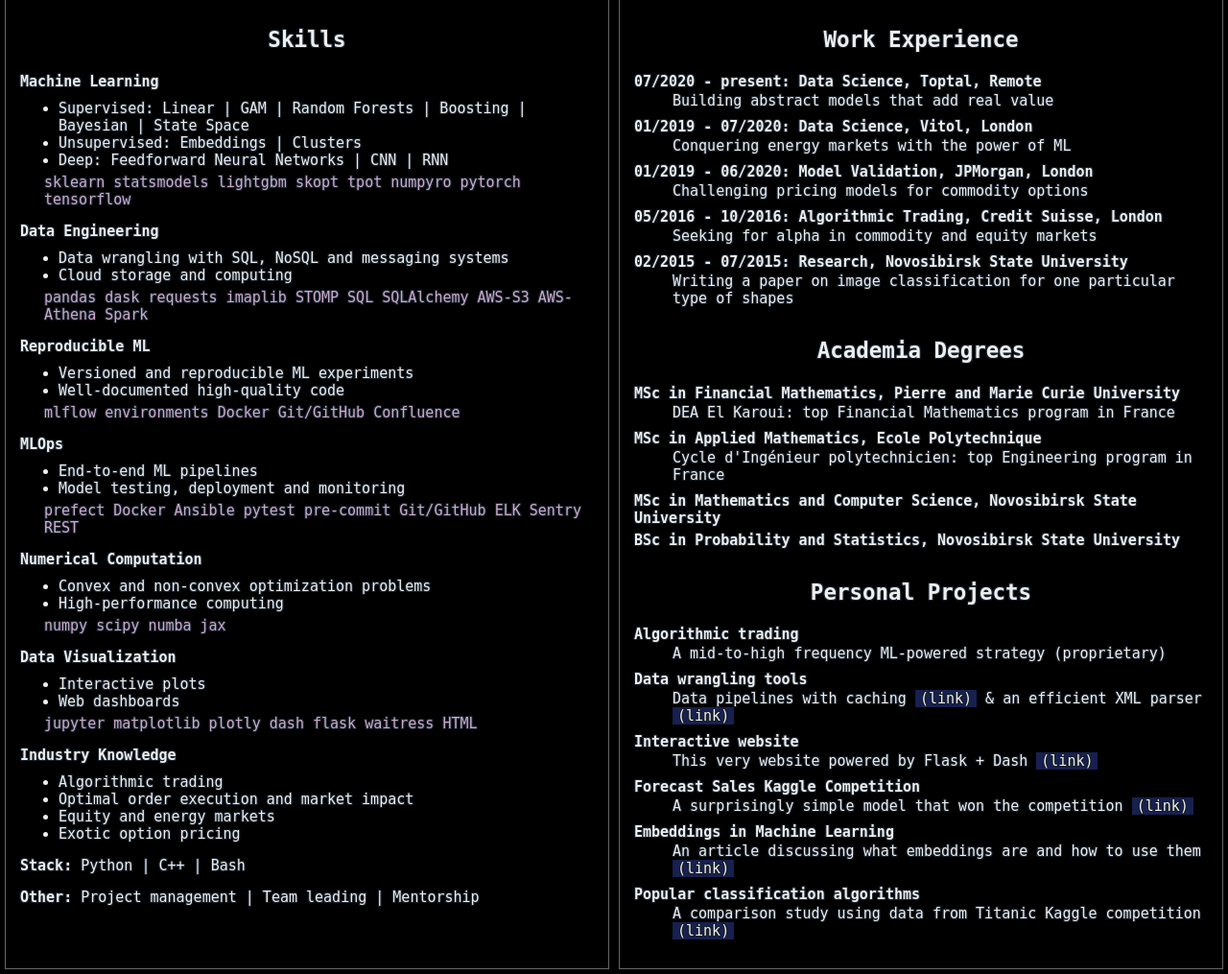
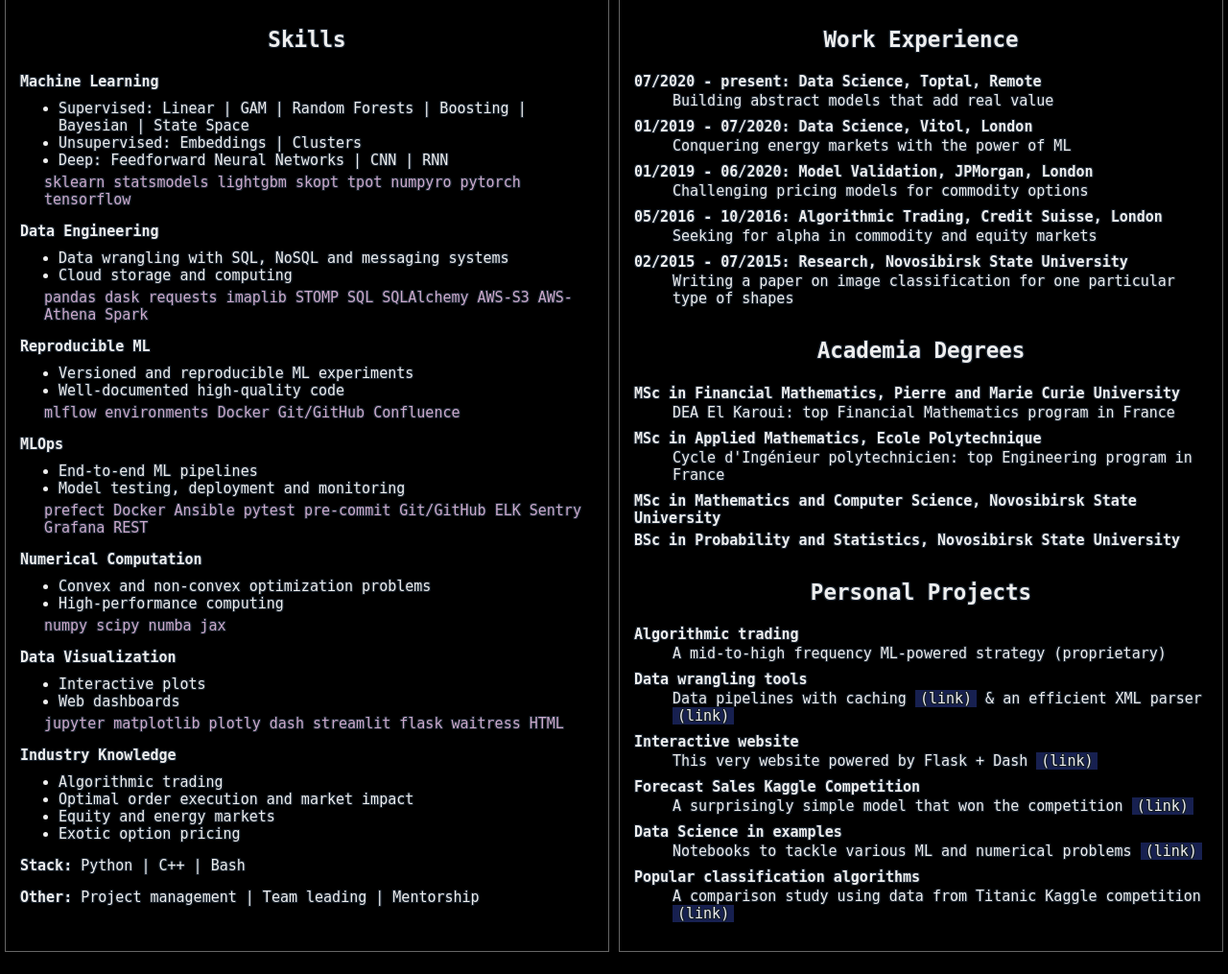
Before and after one commit to mysterious-ben/intro-website, a Flask app: template src/templates/cv.html in a window 1280 px wide. Shown: the part 236-1251 px from the top of the page at 96% size. After the commit the page ends 1228 px from the top, so only its background shows below. Run offline with Flask 3, Linux system fonts and the light colour scheme; the template is opened without the code that fills it, so the values that code supplies are empty.

Commit message:
feat: update CV and move the article Embeddings in ML to the blog section

```diff
--- a/src/templates/cv.html
+++ b/src/templates/cv.html
@@ -50,7 +50,7 @@
                 <li>End-to-end ML pipelines</li>
                 <li>Model testing, deployment and monitoring</li>
             </ul>
-            <div class="indent"><code>prefect</code>  <code>Docker</code>  <code>Ansible</code>  <code>pytest</code>  <code>pre-commit</code>  <code>Git/GitHub</code>  <code>ELK</code>  <code>Sentry</code>  <code>REST</code></div>
+            <div class="indent"><code>prefect</code>  <code>Docker</code>  <code>Ansible</code>  <code>pytest</code>  <code>pre-commit</code>  <code>Git/GitHub</code>  <code>ELK</code>  <code>Sentry</code>  <code>Grafana</code>  <code>REST</code></div>
 
             <h4>Numerical Computation</h4>
             <ul>
@@ -64,7 +64,7 @@
                 <li>Interactive plots</li>
                 <li>Web dashboards</li>
             </ul>
-            <div class="indent"><code>jupyter</code>  <code>matplotlib</code>  <code>plotly</code>  <code>dash</code>  <code>flask</code>  <code>waitress</code>  <code>HTML</code></div>
+            <div class="indent"><code>jupyter</code>  <code>matplotlib</code>  <code>plotly</code>  <code>dash</code>  <code>streamlit</code>  <code>flask</code>  <code>waitress</code>  <code>HTML</code></div>
 
             <h4>Industry Knowledge</h4>
             <ul>
@@ -113,8 +113,8 @@
                 <dd>This very website powered by Flask + Dash <a href="https://github.com/mysterious-ben/intro-website">(link)</a></dd>
                 <dt>Forecast Sales Kaggle Competition</dt>
                 <dd>A surprisingly simple model that won the competition <a href="https://www.kaggle.com/myster/eda-prophet-winning-solution-3-0/">(link)</a></dd>
-                <dt>Embeddings in Machine Learning</dt>
-                <dd>An article discussing what embeddings are and how to use them <a href="https://www.toptal.com/machine-learning/embeddings-in-machine-learning">(link)</a></dd>
+                <dt>Data Science in examples</dt>
+                <dd>Notebooks to tackle various ML and numerical problems <a href="https://github.com/mysterious-ben/ds-examples/">(link)</a></dd>
                 <dt>Popular classification algorithms</dt>
                 <dd>A comparison study using data from Titanic Kaggle competition <a href="https://github.com/mysterious-ben/titanic">(link)</a></dd>
             </dl>
```
Also changed, not shown: src/templates/blog.html (+6 -9 lines).
